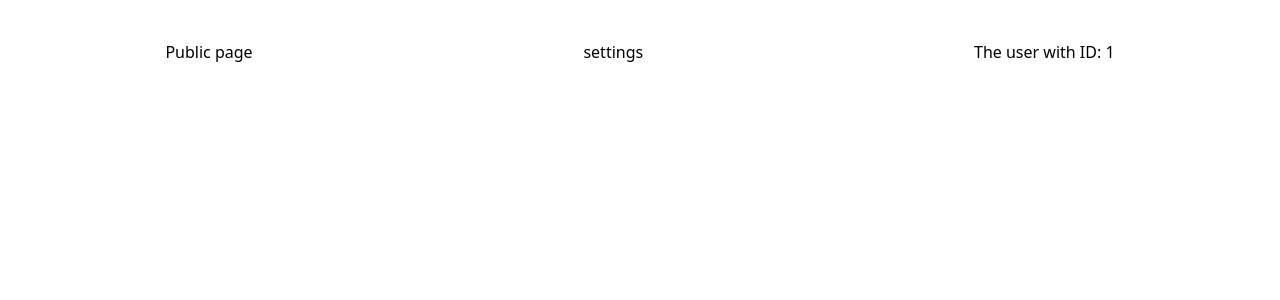
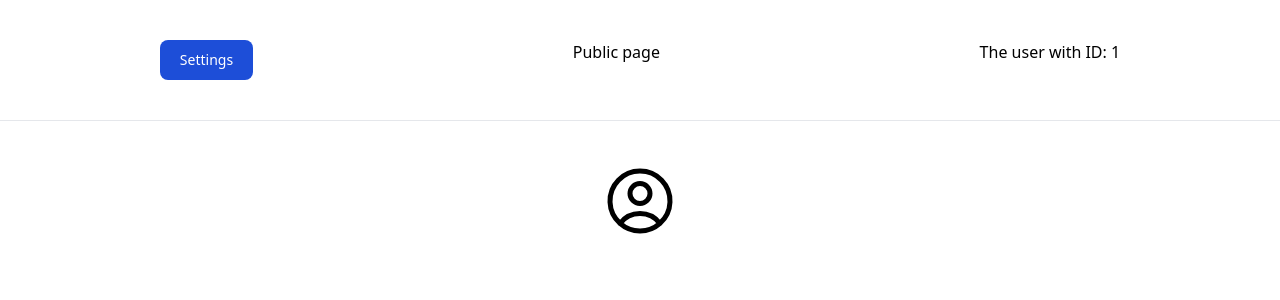
Before and after one commit to roma-marshall/link-me, a Vue app: page /user/1 in a window 1280 px wide. Shown: the top 300 px of the page. Built offline with nearby package versions, Linux system fonts and the light colour scheme; no server answers.

Commit message:
added mocked data to firestore db

```diff
--- a/src/components/Signup.vue
+++ b/src/components/Signup.vue
@@ -50,16 +50,24 @@
 import { ref } from 'vue'
 import { useRouter } from 'vue-router'
 import { getAuth, createUserWithEmailAndPassword, sendEmailVerification } from 'firebase/auth'
+import { getFirestore, doc, setDoc } from 'firebase/firestore'
 
 const router = useRouter()
 const email = ref()
 const password = ref()
 const auth = getAuth()
+const db = getFirestore()
 
 const signUp = async () => {
   try {
     await createUserWithEmailAndPassword(auth, email.value, password.value);
     await sendEmailVerification(auth.currentUser)
+
+    await setDoc(doc(db, "users", auth.currentUser.uid), {
+      username: '@alice',
+      description: 'Discover my work an see where you can find me',
+    })
+
     await router.push('/profile')
     console.log('Successfully sign up!')
   } catch (error) {
--- a/src/components/UserWithId.vue
+++ b/src/components/UserWithId.vue
@@ -1,13 +1,62 @@
 <template>
   <div class="flex flex-col">
-    <div class="flex justify-around my-10">
+    <div class="md:flex justify-around my-10">
+      <a @click="$router.push('/profile')" class="cursor-pointer text-white bg-blue-700 hover:bg-blue-800 focus:ring-4 focus:outline-none focus:ring-blue-300 font-medium rounded-lg text-sm px-5 py-2.5 text-center dark:bg-blue-600 dark:hover:bg-blue-700 dark:focus:ring-blue-800">Settings</a>
       <div>Public page</div>
-      <a @click="$router.push('/profile')">settings</a>
-      <h1>The user with ID: {{ $route.params.id }}</h1>
+      <div>The user with ID: {{ $route.params.id }}</div>
     </div>
+  </div>
+  <hr class="mb-10" />
+
+  <div class="flex flex-col justify-center mx-5">
+
+    <div class="mx-auto">
+      <svg class="w-20 h-20" xmlns="http://www.w3.org/2000/svg" fill="none" viewBox="0 0 24 24" stroke-width="1.5" stroke="currentColor">
+        <path stroke-linecap="round" stroke-linejoin="round" d="M17.982 18.725A7.488 7.488 0 0 0 12 15.75a7.488 7.488 0 0 0-5.982 2.975m11.963 0a9 9 0 1 0-11.963 0m11.963 0A8.966 8.966 0 0 1 12 21a8.966 8.966 0 0 1-5.982-2.275M15 9.75a3 3 0 1 1-6 0 3 3 0 0 1 6 0Z" />
+      </svg>
+    </div>
+
+    <div class="flex flex-col items-center text-center mx-auto">
+      <span class="text-lg font-bold">{{ username }}</span>
+      <span class="w-3/4">{{ description }}</span>
+    </div>
+
   </div>
 </template>
 
 <script setup>
+import { ref, onMounted } from 'vue'
+import { getAuth } from 'firebase/auth'
+import { getFirestore, doc, getDoc } from 'firebase/firestore'
+
+const auth = getAuth()
+const db = getFirestore()
+
+const username = ref()
+const description = ref()
+
+const getUserData = async () => {
+  const user = auth.currentUser
+  if (user) {
+    const uid = user.uid
+    const userDoc = await getDoc(doc(db, "users", uid))
+
+    if (userDoc.exists()) {
+      const userData = userDoc.data()
+      username.value = userData.username
+      description.value = userData.description
+      console.log("username:", userData.username)
+      console.log("description:", userData.description)
+    } else {
+      console.log("No user data was found")
+    }
+  } else {
+    console.log("User not authorized")
+  }
+}
+
+onMounted(() => {
+  getUserData()
+})
 
 </script>
--- a/src/router/router.js
+++ b/src/router/router.js
@@ -35,6 +35,7 @@ const getCurrentUser = () => {
 }
 
 router.beforeEach(async (to, from, next) => {
+  await getCurrentUser()
   if (to.matched.some((record) => record.meta.requiresAuth)) {
     if (await getCurrentUser()) {
       next()
```
